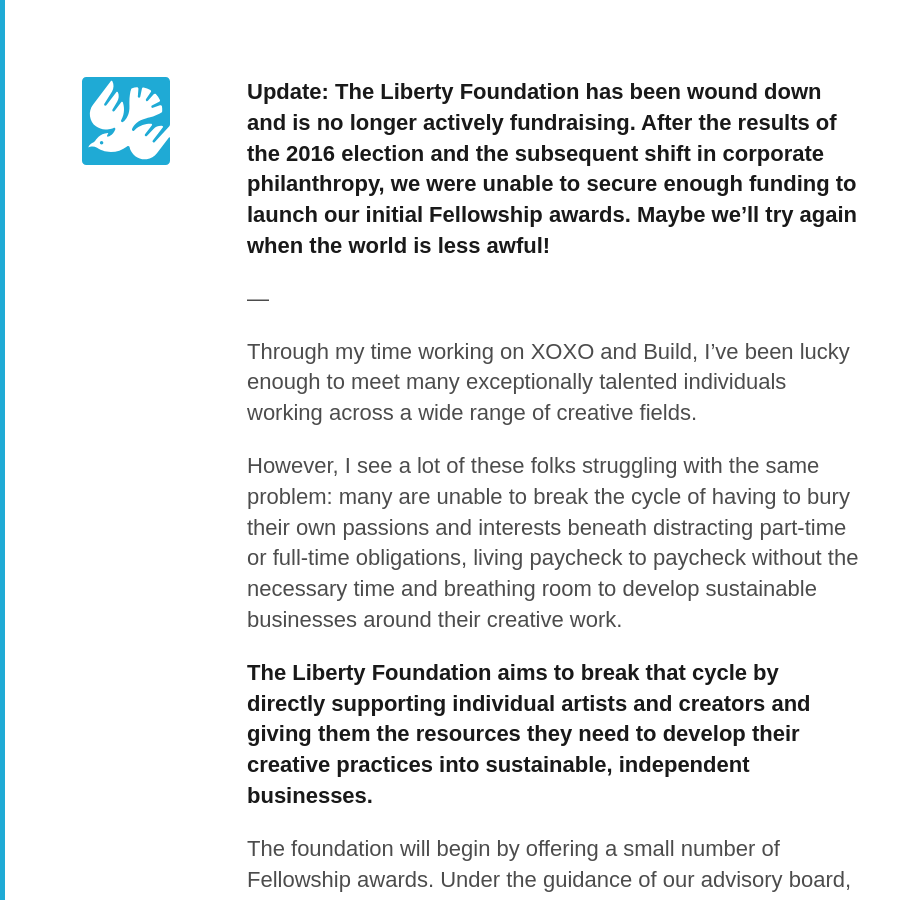
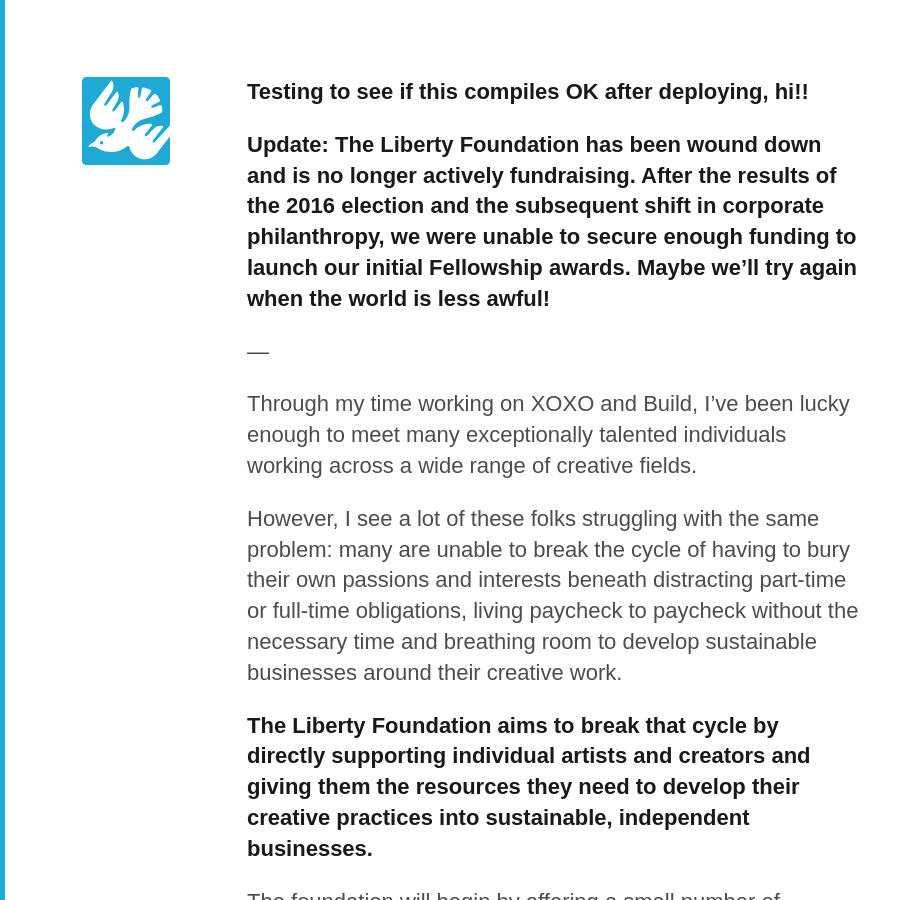
Before and after one commit to thelibertyfoundation/website, a Jekyll site: the page built from index.md, in a window 1280 px wide and 900 px high. Shown: the whole window, without its empty margins (0-916 px from the left). Built offline with Jekyll 4.4.1, drawn with Linux system fonts in a browser that asks for light colours; part of the change alters nothing that is shown.

```diff
--- a/_config.yml
+++ b/_config.yml
@@ -15,7 +15,7 @@
 # in the templates via {{ site.myvariable }}.
 title: Liberty Foundation
 email: andy@theliberty.foundation
-description: The Liberty Foundation supports artists who work on the internet by giving them the tools they need to grow their practice into an independent business.
+description: The Liberty Foundation supports artists and creators by giving them the resources they need to develop their creative practice into a sustainable, independent business.
 baseurl: "" # the subpath of your site, e.g. /blog
 url: "http://theliberty.foundation"
 twitter_username: libertyfndn
--- a/_includes/head.html
+++ b/_includes/head.html
@@ -5,6 +5,7 @@
 
   <title>{% if page.title %}{{ page.title | escape }}{% else %}{{ site.title | escape }}{% endif %}</title>
   <meta name="description" content="{{ page.excerpt | default: site.description | strip_html | normalize_whitespace | truncate: 160 | escape }}">
+  <meta property="og:image" content="assets/img/og-image.png">
 
   <link rel="stylesheet" href="{{ "/assets/main.css" | relative_url }}">
   <link rel="canonical"  href="{{ page.url | replace:'index.html','' | absolute_url }}">
--- a/index.md
+++ b/index.md
@@ -2,6 +2,8 @@
 layout: default
 title: Liberty Foundation
 ---
+
+**Testing to see if this compiles OK after deploying, hi!!**
 
 **Update: The Liberty Foundation has been wound down and is no longer actively fundraising. After the results of the 2016 election and the subsequent shift in corporate philanthropy, we were unable to secure enough funding to launch our initial Fellowship awards. Maybe we'll try again when the world is less awful!**
 
```
Also changed, not shown: assets/img/og-image.png (added), 1 other file.
